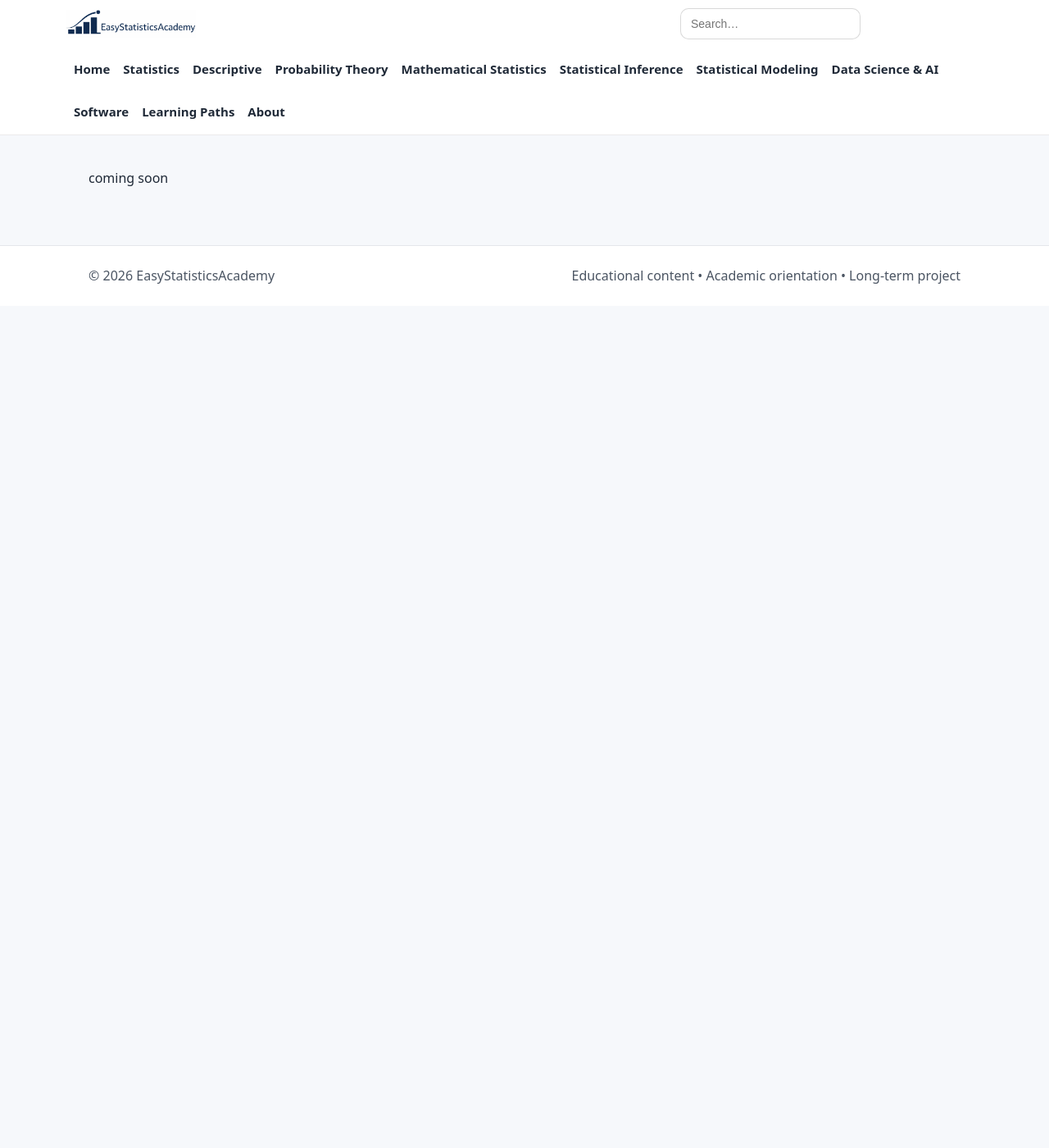
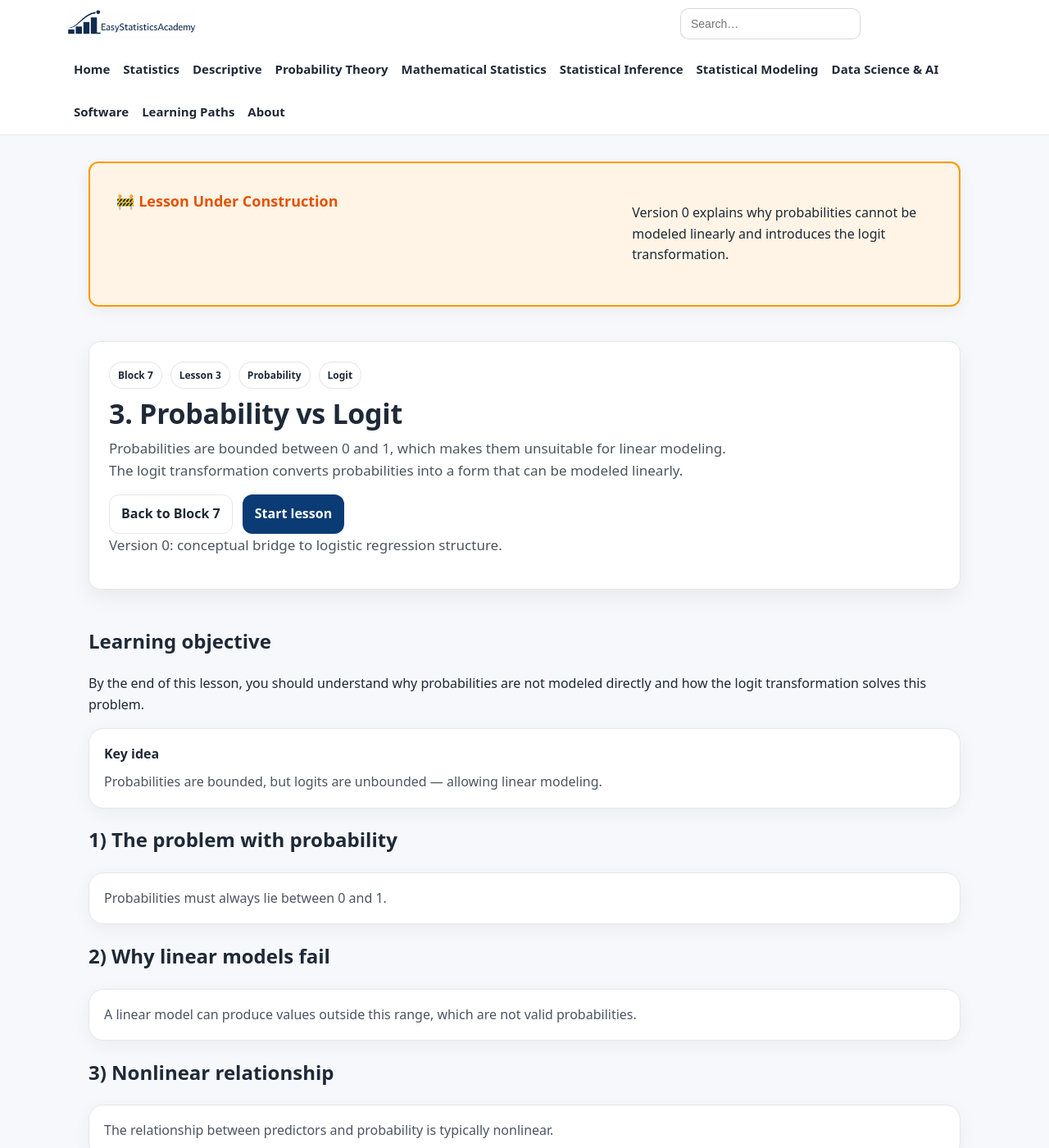
Before and after one commit to ammar-homaida-statistics/easystatisticsacademy, a Jekyll site: the page built from modeling/extensions/probability-vs-logit/index.md, in a window 1280 px wide and 1400 px high. Shown: the whole window at 82% size. Built offline with Jekyll 4.4.1, drawn with Linux system fonts in a browser that asks for light colours; our own code applies the rules of GitHub Pages for plain Markdown files; some of the changed text lies outside the part shown.

Commit message:
Add lesson content

```diff
--- a/modeling/extensions/probability-vs-logit/index.md
+++ b/modeling/extensions/probability-vs-logit/index.md
@@ -1 +1,174 @@
-coming soon
+---
+layout: default
+title: 3. Probability vs Logit
+permalink: /modeling/extensions/probability-vs-logit/
+sidebar: false
+---
+
+<!-- UNDER CONSTRUCTION -->
+<section class="section section-slim">
+  <div class="callout" style="background:#fff4e5; border:2px solid #ff9800; padding:2rem; border-radius:12px;">
+    <h2 style="color:#e65100;">🚧 Lesson Under Construction</h2>
+    <p>
+      Version 0 explains why probabilities cannot be modeled linearly
+      and introduces the logit transformation.
+    </p>
+  </div>
+</section>
+
+<!-- ✅ Update last visited lesson -->
+<script>
+(function () {
+  localStorage.setItem("esa_continue_modeling_extensions_lesson_v0", JSON.stringify({
+    url: "/modeling/extensions/probability-vs-logit/",
+    label: "Lesson 3 — Probability vs Logit",
+    ts: Date.now()
+  }));
+})();
+</script>
+
+<!-- HERO -->
+<section class="hero hero-section">
+  <div class="hero-card">
+
+    <div class="badge-row">
+      <span class="badge">Block 7</span>
+      <span class="badge">Lesson 3</span>
+      <span class="badge">Probability</span>
+      <span class="badge">Logit</span>
+    </div>
+
+    <h1>3. Probability vs Logit</h1>
+
+    <p class="lead">
+      Probabilities are bounded between 0 and 1,
+      which makes them unsuitable for linear modeling.
+      The logit transformation converts probabilities into a form that can be modeled linearly.
+    </p>
+
+    <div class="hero-actions">
+      <a class="btn btn-outline" href="/modeling/extensions/">Back to Block 7</a>
+      <a class="btn" href="#lesson">Start lesson</a>
+    </div>
+
+    <p class="muted-mini">
+      Version 0: conceptual bridge to logistic regression structure.
+    </p>
+
+  </div>
+</section>
+
+<!-- LESSON -->
+<section class="section" id="lesson">
+
+  <h2>Learning objective</h2>
+  <p>
+    By the end of this lesson, you should understand why probabilities are not modeled directly
+    and how the logit transformation solves this problem.
+  </p>
+
+  <div class="card">
+    <h3>Key idea</h3>
+    <p>
+      Probabilities are bounded, but logits are unbounded — allowing linear modeling.
+    </p>
+  </div>
+
+  <h2>1) The problem with probability</h2>
+  <div class="card">
+    <p>
+      Probabilities must always lie between 0 and 1.
+    </p>
+  </div>
+
+  <h2>2) Why linear models fail</h2>
+  <div class="card">
+    <p>
+      A linear model can produce values outside this range,
+      which are not valid probabilities.
+    </p>
+  </div>
+
+  <h2>3) Nonlinear relationship</h2>
+  <div class="card">
+    <p>
+      The relationship between predictors and probability is typically nonlinear.
+    </p>
+  </div>
+
+  <h2>4) The solution: transformation</h2>
+  <div class="card">
+    <p>
+      Instead of modeling probability directly,
+      we transform it into another scale.
+    </p>
+  </div>
+
+  <h2>5) From probability to odds</h2>
+  <div class="card">
+    <p>
+      The first step is converting probability into odds.
+    </p>
+  </div>
+
+  <h2>6) From odds to logit</h2>
+  <div class="card">
+    <p>
+      Taking the logarithm of odds produces the logit.
+    </p>
+  </div>
+
+  <h2>7) Why logit works</h2>
+  <div class="card">
+    <ul>
+      <li>Logit values range from −∞ to +∞</li>
+      <li>This allows linear modeling</li>
+    </ul>
+  </div>
+
+  <h2>8) Resulting model</h2>
+  <div class="card">
+    <p>
+      Logistic regression models:
+      predictors → logit → probability
+    </p>
+  </div>
+
+  <h2>9) Intuition</h2>
+  <div class="card">
+    <p>
+      We model a transformed version of probability
+      that behaves like a linear variable.
+    </p>
+  </div>
+
+  <h2>10) Why this matters</h2>
+  <div class="card">
+    <p>
+      This transformation is what makes logistic regression mathematically valid.
+    </p>
+  </div>
+
+  <div class="card">
+    <h3>Outcome of this lesson</h3>
+    <ul>
+      <li>Understand why probability cannot be modeled linearly</li>
+      <li>Understand the need for transformation</li>
+      <li>Recognize the role of the logit</li>
+      <li>Understand bounded vs unbounded variables</li>
+      <li>Prepare for odds interpretation</li>
+    </ul>
+  </div>
+
+  <div class="card">
+    <h3>Next step</h3>
+    <p>
+      We now define and interpret odds,
+      the key concept underlying the logit transformation.
+    </p>
+    <a class="btn" href="/modeling/extensions/odds/">
+      Next lesson: Odds →
+    </a>
+  </div>
+
+</section>
```
